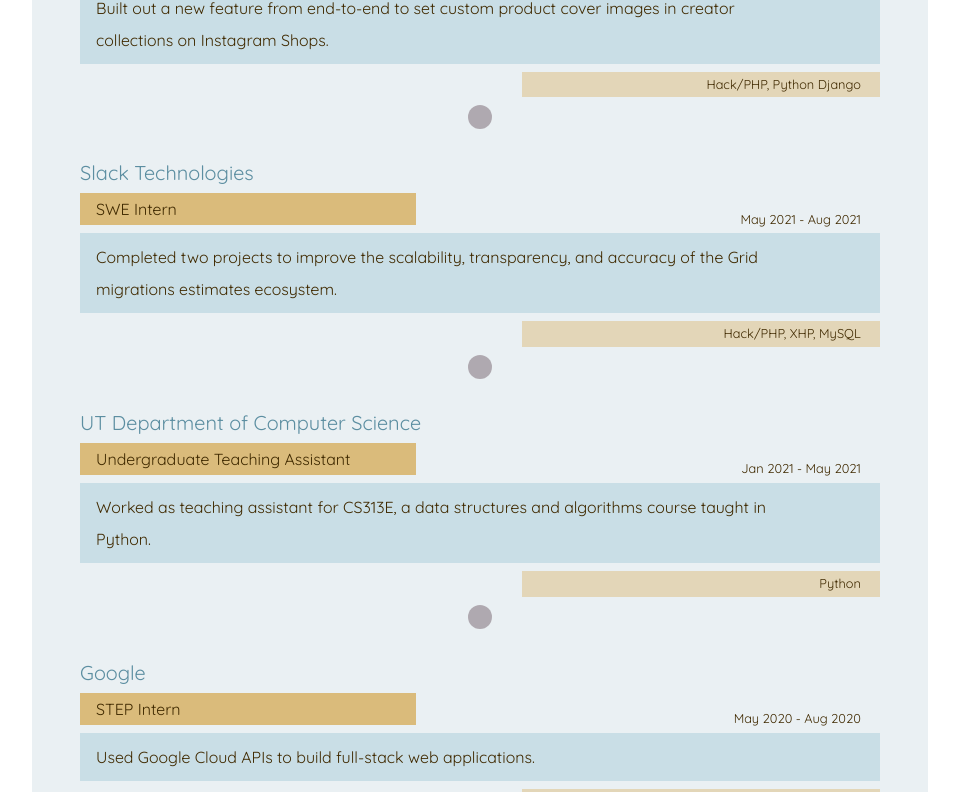
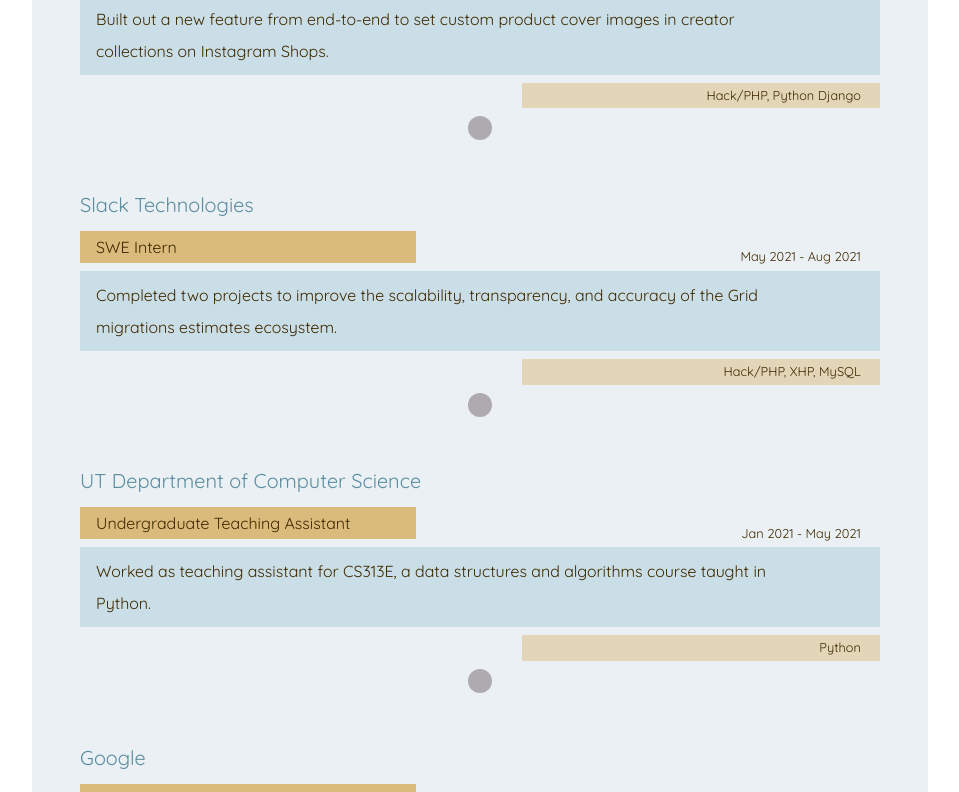
Before and after one commit to fang-helen/fang-helen.github.io, a React (Create React App) app: page / in a window 1280 px wide. Shown: the part 1317-2109 px from the top of the page, without its empty margins (160-1119 px from the left). Built offline with nearby package versions, Linux system fonts and the light colour scheme; a web font is replaced by a local one.

Commit message:
adjusting spacing and copy for experience

```diff
--- a/src/components/ExperienceTile.css
+++ b/src/components/ExperienceTile.css
@@ -1,10 +1,12 @@
 .experience-tile {
-  padding-top: 1.5em;
+  padding-top: 1.8em;
+  padding-bottom: 1em;
 }
 
 .experience-company {
   color: #5c8ea1;
   font-size: 1.25em;
+  padding-bottom: 0.3em;
 }
 
 .experience-title {
--- a/src/sections/Experience.js
+++ b/src/sections/Experience.js
@@ -76,7 +76,8 @@
               "Worked closely with two other interns to design and develop a web application to search for, save, and " +
                 "create events within users’ communities. Utilized Apache Spark to create a recommendation system that " +
                 "combines collaborative and content‐based filtering to suggest events to users.",
-              "Engaged in an end-to-end software development cycle, including creating design docs, writing code, mocking objects and writing unit tests, setting up continuous integration, and completing code reviews.",
+              "Engaged in an end-to-end software development cycle, including creating design docs, writing code, " +
+                "mocking objects and adding unit tests, setting up continuous integration, and completing code reviews.",
             ]}
           />
           <ExperienceTile
```
